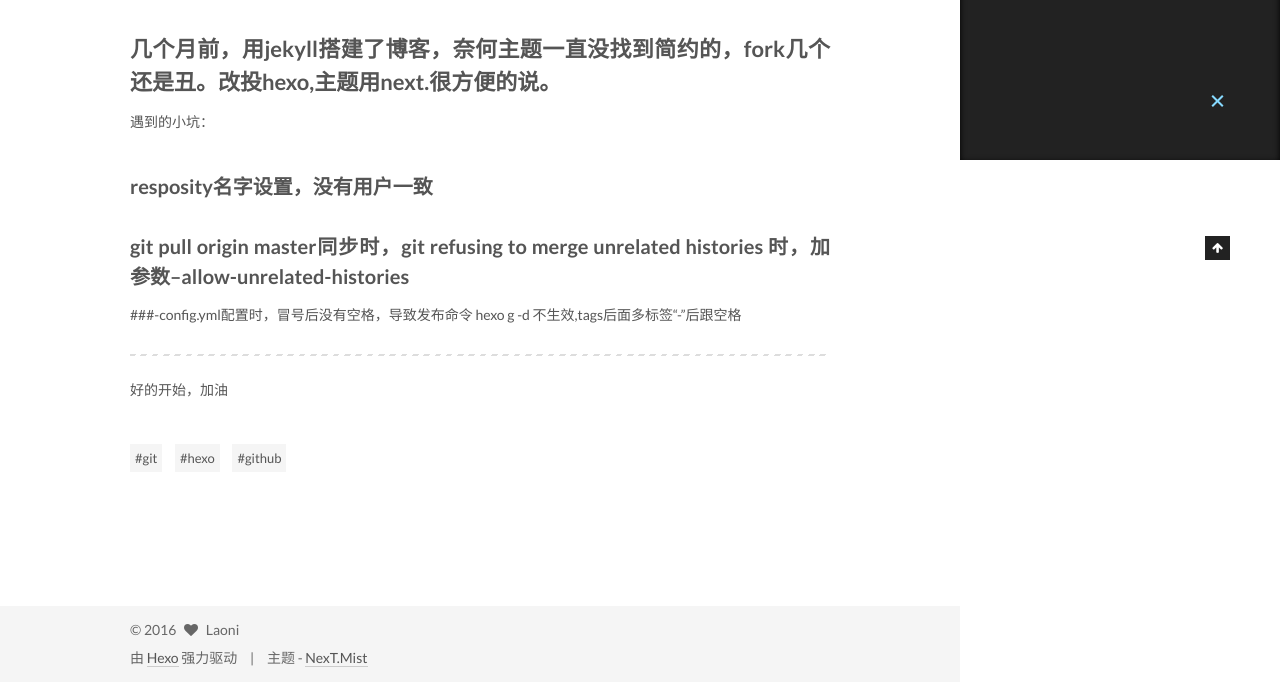
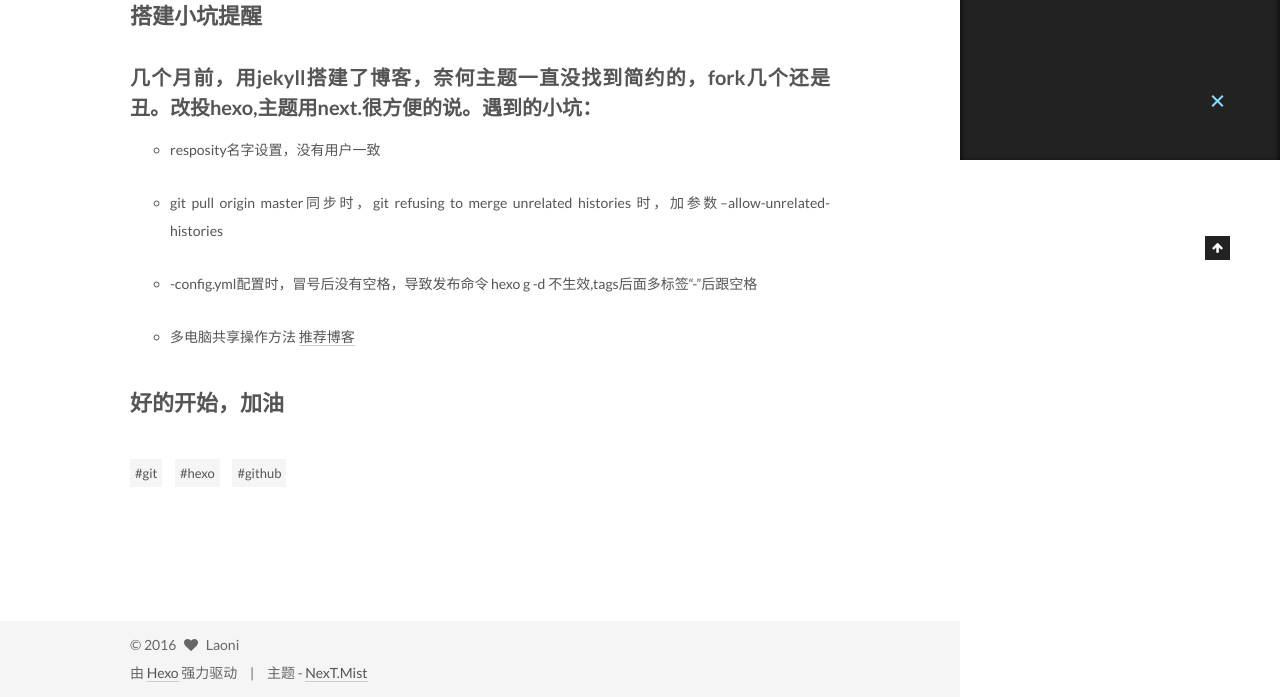
Before and after one commit to Dadaniya/Dadaniya.github.io, a plain HTML site: page 2016/08/11/hello-world/index.html in a window 1280 px wide. Shown: the part 640-1337 px from the top of the page. Drawn offline with Linux system fonts and the light colour scheme; a script that the page names is missing.

Commit message:
Site updated: 2016-08-12 11:22:57

```diff
--- a/2016/08/11/hello-world/index.html
+++ b/2016/08/11/hello-world/index.html
@@ -91,7 +91,7 @@
 <meta property="og:site_name" content="Laoni">
 <meta property="og:description" content="搭建小坑提醒">
 <meta property="og:image" content="https://passport.baidu.com/static/passpc-base/img/logo/logo.gif">
-<meta property="og:updated_time" content="2016-08-11T07:49:50.550Z">
+<meta property="og:updated_time" content="2016-08-12T03:22:15.758Z">
 <meta name="twitter:card" content="summary">
 <meta name="twitter:title" content="创世纪-开天记">
 <meta name="twitter:description" content="搭建小坑提醒">
@@ -330,13 +330,18 @@
 
 
 
-        <p>搭建小坑提醒</p>
-<a id="more"></a>
-<h2 id="几个月前，用jekyll搭建了博客，奈何主题一直没找到简约的，fork几个还是丑。改投hexo-主题用next-很方便的说。"><a href="#几个月前，用jekyll搭建了博客，奈何主题一直没找到简约的，fork几个还是丑。改投hexo-主题用next-很方便的说。" class="headerlink" title="几个月前，用jekyll搭建了博客，奈何主题一直没找到简约的，fork几个还是丑。改投hexo,主题用next.很方便的说。"></a>几个月前，用jekyll搭建了博客，奈何主题一直没找到简约的，fork几个还是丑。改投hexo,主题用next.很方便的说。</h2><p>遇到的小坑：</p>
-<h3 id="resposity名字设置，没有用户一致"><a href="#resposity名字设置，没有用户一致" class="headerlink" title="resposity名字设置，没有用户一致"></a>resposity名字设置，没有用户一致</h3><h3 id="git-pull-origin-master同步时，git-refusing-to-merge-unrelated-histories-时，加参数–allow-unrelated-histories"><a href="#git-pull-origin-master同步时，git-refusing-to-merge-unrelated-histories-时，加参数–allow-unrelated-histories" class="headerlink" title="git pull origin master同步时，git refusing to merge unrelated histories 时，加参数–allow-unrelated-histories"></a>git pull origin master同步时，git refusing to merge unrelated histories 时，加参数–allow-unrelated-histories</h3><p>###-config.yml配置时，冒号后没有空格，导致发布命令 hexo g -d 不生效,tags后面多标签“-”后跟空格</p>
-<hr>
-<p>好的开始，加油</p>
-
+        <h2 id="搭建小坑提醒"><a href="#搭建小坑提醒" class="headerlink" title="搭建小坑提醒"></a>搭建小坑提醒</h2><a id="more"></a>
+<h3 id="几个月前，用jekyll搭建了博客，奈何主题一直没找到简约的，fork几个还是丑。改投hexo-主题用next-很方便的说。遇到的小坑："><a href="#几个月前，用jekyll搭建了博客，奈何主题一直没找到简约的，fork几个还是丑。改投hexo-主题用next-很方便的说。遇到的小坑：" class="headerlink" title="几个月前，用jekyll搭建了博客，奈何主题一直没找到简约的，fork几个还是丑。改投hexo,主题用next.很方便的说。遇到的小坑："></a>几个月前，用jekyll搭建了博客，奈何主题一直没找到简约的，fork几个还是丑。改投hexo,主题用next.很方便的说。<strong>遇到的小坑：</strong></h3><ul>
+<li><p>resposity名字设置，没有用户一致 </p>
+</li>
+<li><p>git pull origin master同步时，git refusing to merge unrelated histories 时，加参数–allow-unrelated-histories </p>
+</li>
+<li><p>-config.yml配置时，冒号后没有空格，导致发布命令 hexo g -d 不生效,tags后面多标签“-”后跟空格</p>
+</li>
+<li><p>多电脑共享操作方法 <a href="http://zhujiegao.com/2015/12/06/automatic-backup" target="_blank" rel="external">推荐博客</a></p>
+</li>
+</ul>
+<h2 id="好的开始，加油"><a href="#好的开始，加油" class="headerlink" title="好的开始，加油"></a><strong>好的开始，加油</strong></h2>
 
     </div>
 
@@ -481,7 +486,7 @@
 
 
 
-              <div class="post-toc-content"><ol class="nav"><li class="nav-item nav-level-2"><a class="nav-link" href="#几个月前，用jekyll搭建了博客，奈何主题一直没找到简约的，fork几个还是丑。改投hexo-主题用next-很方便的说。"><span class="nav-number">1.</span> <span class="nav-text">几个月前，用jekyll搭建了博客，奈何主题一直没找到简约的，fork几个还是丑。改投hexo,主题用next.很方便的说。</span></a><ol class="nav-child"><li class="nav-item nav-level-3"><a class="nav-link" href="#resposity名字设置，没有用户一致"><span class="nav-number">1.1.</span> <span class="nav-text">resposity名字设置，没有用户一致</span></a></li><li class="nav-item nav-level-3"><a class="nav-link" href="#git-pull-origin-master同步时，git-refusing-to-merge-unrelated-histories-时，加参数–allow-unrelated-histories"><span class="nav-number">1.2.</span> <span class="nav-text">git pull origin master同步时，git refusing to merge unrelated histories 时，加参数–allow-unrelated-histories</span></a></li></ol></li></ol></div>
+              <div class="post-toc-content"><ol class="nav"><li class="nav-item nav-level-2"><a class="nav-link" href="#搭建小坑提醒"><span class="nav-number">1.</span> <span class="nav-text">搭建小坑提醒</span></a><ol class="nav-child"><li class="nav-item nav-level-3"><a class="nav-link" href="#几个月前，用jekyll搭建了博客，奈何主题一直没找到简约的，fork几个还是丑。改投hexo-主题用next-很方便的说。遇到的小坑："><span class="nav-number">1.1.</span> <span class="nav-text">几个月前，用jekyll搭建了博客，奈何主题一直没找到简约的，fork几个还是丑。改投hexo,主题用next.很方便的说。遇到的小坑：</span></a></li></ol></li><li class="nav-item nav-level-2"><a class="nav-link" href="#好的开始，加油"><span class="nav-number">2.</span> <span class="nav-text">好的开始，加油</span></a></li></ol></div>
 
           </div>
         </section>
```
Also changed, not shown: index.html (+1 -1 lines).
